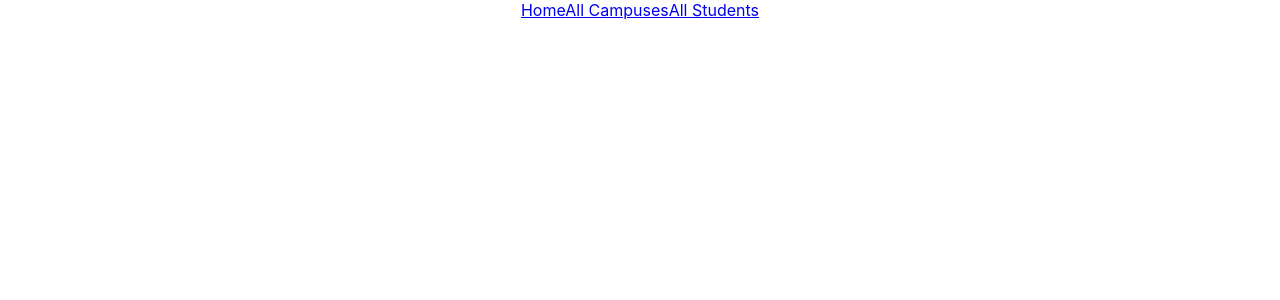
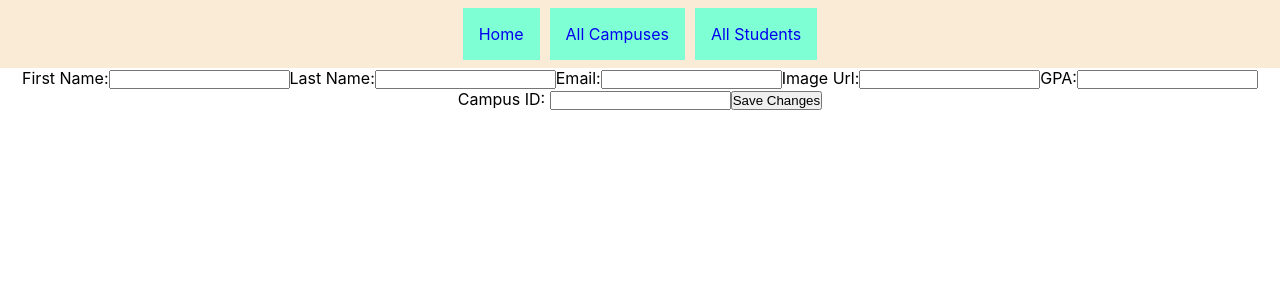
Before and after one commit to InfiniZest/TTP-Crud-Assignment-Frontend, a React (Create React App) app: page /student/edit/1 in a window 1280 px wide. Shown: the top 300 px of the page. Built offline with nearby package versions, Linux system fonts and the light colour scheme; no server answers.

Commit message:
added edit student form and started styling

```diff
--- a/src/App.css
+++ b/src/App.css
@@ -36,3 +36,36 @@
     transform: rotate(360deg);
   }
 }
+
+* {
+  margin: 0;
+  padding: 0;
+  box-sizing: border-box;
+}
+
+.navbar {
+  display: flex;
+  justify-content: center;
+  background-color: antiquewhite;
+  padding: 0.5em;
+}
+
+.navbar a {
+  text-decoration: none;
+  padding: 1em;
+  background-color: aquamarine;
+  margin: 0px 5px;
+}
+
+.displayAll {
+  display: flex;
+}
+
+.singleCampus {
+  background-color: azure;
+  margin: 3px;
+}
+
+.addNew {
+  width: 100%;
+}
--- a/src/App.js
+++ b/src/App.js
@@ -12,14 +12,17 @@ import AllStudents from "./components/AllStudents";
 import NewStudent from "./components/NewStudent";
 import SingleStudent from "./components/SingleStudent";
 import Test from "./components/Test";
+import EditStudent from "./components/EditStudent";
 
 function App() {
   return (
     <div className="App">
       <Router>
-        <Link to="/">Home</Link>
-        <Link to="/campuses">All Campuses</Link>
-        <Link to="/students">All Students</Link>
+        <div className="navbar">
+          <Link to="/">Home</Link>
+          <Link to="/campuses">All Campuses</Link>
+          <Link to="/students">All Students</Link>
+        </div>
         <Switch>
           <Route exact path="/"></Route>
           <Route exact path="/campuses" component={AllCampuses}></Route>
@@ -29,6 +32,7 @@ function App() {
           <Route exact path="/students" component={AllStudents}></Route>
           <Route exact path="/student/new" component={NewStudent}></Route>
           <Route exact path="/students/:id" component={SingleStudent}></Route>
+          <Route exact path="/student/edit/:id" component={EditStudent}></Route>
         </Switch>
       </Router>
     </div>
--- a/src/components/AllCampuses.js
+++ b/src/components/AllCampuses.js
@@ -16,9 +16,9 @@ class AllCampuses extends Component {
     console.log(this.props);
     if (this.props.campuses.length > 0)
       return (
-        <div>
+        <div class="displayAll">
           <Link to="/campuses/new">
-            <button>Add New Campus</button>
+            <button className="addNew">Add New Campus</button>
           </Link>
 
           {this.props.campuses.map((item, index) => {
@@ -36,9 +36,9 @@ class AllCampuses extends Component {
       );
     else
       return (
-        <div>
+        <div className="displayAll">
           <Link to="/campuses/new">
-            <button>Add New Campus</button>
+            <button className="addNew">Add New Campus</button>
           </Link>
           <p> No Campuses Found</p>
         </div>
--- a/src/components/DisplayCampus.js
+++ b/src/components/DisplayCampus.js
@@ -23,7 +23,7 @@ class DisplayCampus extends Component {
     else {
       const myLink = `/campuses/${this.props.id}`;
       return (
-        <div>
+        <div className="singleCampus">
           Campus Name: {this.props.name}
           <br />
           <img src={this.props.imageUrl} alt="campus image" width="150px"></img>
--- a/src/components/DisplayStudent.js
+++ b/src/components/DisplayStudent.js
@@ -26,7 +26,9 @@ class DisplayStudent extends Component {
         First Name: {this.props.firstName}
         <br />
         <button onClick={this.handleClick}>DELETE</button>
-        <button>EDIT</button>
+        <Link to={`/student/edit/${this.props.id}`}>
+          <button>EDIT</button>
+        </Link>
         <br />
         <Link to={myLink}>View Student</Link>
       </div>
--- /dev/null
+++ b/src/components/EditStudent.js
@@ -0,0 +1,114 @@
+import React, { Component } from "react";
+import SingleCampus from "./SingleCampus";
+import { getSingleStudent, updateStudent } from "../redux/reducers";
+import { connect } from "react-redux";
+import { Redirect } from "react-router-dom";
+
+class EditStudent extends Component {
+  constructor(props) {
+    super(props);
+    this.state = {
+      obj: {
+        firstName: this.props.singleStudent.firstName,
+        lastName: this.props.singleStudent.lastName,
+        id: this.props.singleStudent.id,
+        imageUrl: this.props.singleStudent.imageUrl,
+        email: this.props.singleStudent.email,
+        campusId: this.props.singleStudent.campusId,
+      },
+      redirect: false,
+    };
+  }
+
+  async componentDidMount() {
+    this.props.getSingleStudent(this.props.match.params.id);
+  }
+
+  handleChange(e) {
+    const updatedObj = { ...this.state.obj };
+    const inputField = e.target.name;
+    const inputValue = e.target.value;
+    updatedObj[inputField] = inputValue;
+
+    this.setState({ obj: updatedObj });
+  }
+
+  handleSubmit = (e) => {
+    e.preventDefault();
+
+    this.props.update(this.state.obj, this.props.singleStudent.id);
+    this.setState({ redirect: true });
+  };
+
+  render() {
+    console.log(this.state);
+    if (!this.props.singleStudent) return <p>Loading...</p>;
+
+    return (
+      <div>
+        <form onSubmit={this.handleSubmit}>
+          <label>First Name:</label>
+          <input
+            name="firstName"
+            value={this.state.firstName}
+            placeholder={this.props.singleStudent.firstName}
+            onChange={(e) => this.handleChange(e)}
+          ></input>
+          <label>Last Name:</label>
+          <input
+            name="lastName"
+            value={this.state.lastName}
+            placeholder={this.props.singleStudent.lastName}
+            onChange={(e) => this.handleChange(e)}
+          ></input>
+          <label>Email:</label>
+          <input
+            name="email"
+            placeholder={this.props.singleStudent.email}
+            value={this.state.email}
+            onChange={(e) => this.handleChange(e)}
+          ></input>
+          <label>Image Url:</label>
+          <input
+            name="imageUrl"
+            type="url"
+            placeholder={this.props.singleStudent.imageUrl}
+            value={this.state.imageUrl}
+            onChange={(e) => this.handleChange(e)}
+          ></input>
+          <label>GPA:</label>
+          <input
+            name="gpa"
+            placeholder={this.props.singleStudent.gpa}
+            value={this.state.gpa}
+            onChange={(e) => this.handleChange(e)}
+          ></input>
+          <label>Campus ID: </label>
+          <input
+            name="campusId"
+            placeholder={this.props.singleStudent.campusId}
+            value={this.state.campusId}
+            onChange={(e) => this.handleChange(e)}
+          ></input>
+
+          <input type="submit" value="Save Changes"></input>
+        </form>
+      </div>
+    );
+  }
+}
+
+const mapStateToProps = (state) => {
+  return {
+    singleStudent: state.singleStudent,
+  };
+};
+
+const mapDispatchToProps = (dispatch) => {
+  return {
+    getSingleStudent: (id) => dispatch(getSingleStudent(id)),
+    update: (obj, id) => dispatch(updateStudent(obj, id)),
+  };
+};
+
+export default connect(mapStateToProps, mapDispatchToProps)(EditStudent);
--- a/src/components/NewCampus.js
+++ b/src/components/NewCampus.js
@@ -72,13 +72,13 @@ class NewCampus extends Component {
           ></input>
           <input type="submit" value="Submit"></input>
         </form>
-        {this.state.redirect ? (
+        {/* {this.state.redirect ? (
           <Redirect
             to={`/campuses/${this.props.singleCampus.id + 1}`}
           ></Redirect>
         ) : (
           ""
-        )}
+        )} */}
       </div>
     );
   }
--- a/src/components/NewStudent.js
+++ b/src/components/NewStudent.js
@@ -2,7 +2,7 @@ import axios from "axios";
 import React, { Component } from "react";
 import { connect } from "react-redux";
 import { Redirect } from "react-router-dom";
-import { addNewStudent } from "../redux/reducers";
+import { addNewStudent, getAllCampuses } from "../redux/reducers";
 
 class NewStudent extends Component {
   constructor(props) {
@@ -16,8 +16,13 @@ class NewStudent extends Component {
         gpa: null,
         campusId: null,
       },
-      redirect: false,
+      render: false,
     };
+  }
+
+  async componentDidMount() {
+    await this.props.getCampuses();
+    this.setState({ render: true });
   }
 
   handleChange = (e) => {
@@ -41,6 +46,8 @@ class NewStudent extends Component {
   };
 
   render() {
+    // console.log(this.props.campuses);
+    // if (this.state.render)
     return (
       <div>
         <form onSubmit={this.handleSubmit}>
@@ -74,18 +81,34 @@ class NewStudent extends Component {
             value={this.state.obj.gpa}
             onChange={this.handleChange}
           ></input>
+          <label>Image URL: </label>
+          <input
+            name="imageUrl"
+            value={this.state.obj.imageUrl}
+            onChange={this.handleChange}
+          ></input>
+          {/* {this.props.campuses ? (
+              <select>
+                {this.props.campuses.map((item) => {
+                  return <option>{item.name}</option>;
+                })}
+              </select>
+            ) : (
+              ""
+            )} */}
 
           <input type="submit" value="Submit"></input>
         </form>
-        {this.state.redirect ? (
+        {/* {this.state.redirect ? (
           <Redirect
             to={`/students/${this.props.singleStudent.id + 1}`}
           ></Redirect>
         ) : (
           ""
-        )}
+        )} */}
       </div>
     );
+    // else return <p>Loading ...</p>;
   }
 }
 
@@ -93,12 +116,14 @@ const mapStateToProps = (state) => {
   return {
     students: state.students,
     singleStudent: state.singleStudent,
+    campuses: state.campuses,
   };
 };
 
 const mapDispatchToProps = (dispatch) => {
   return {
     addNew: (obj) => dispatch(addNewStudent(obj)),
+    getCampuses: () => dispatch(getAllCampuses),
   };
 };
 
--- a/src/components/SingleCampus.js
+++ b/src/components/SingleCampus.js
@@ -48,6 +48,7 @@ class SingleCampus extends Component {
               return (
                 <Link to={`/students/${item.id}`}>
                   <div>
+                    <img src={item.imageUrl} width="60px" />
                     {item.lastName} {item.firstName}
                   </div>
                 </Link>
--- a/src/redux/reducers/actionTypes.js
+++ b/src/redux/reducers/actionTypes.js
@@ -8,3 +8,4 @@ export const GOT_ALL_STUDENTS = "GOT_ALL_STUDENTS";
 export const ADDED_NEW_STUDENT = "ADDED_NEW_STUDENT";
 export const GOT_SINGLE_STUDENT = "GOT_SINGLE_STUDENT";
 export const DELETED_STUDENT = "DELETED_STUDENT";
+export const UPDATED_STUDENT = "UPDATED_STUDENT";
```
Also changed, not shown: src/components/SingleStudent.js (+5 -2 lines), src/redux/reducers/index.js (+24 -2 lines), 1 other file (tests, documents, lock files or other folders).
